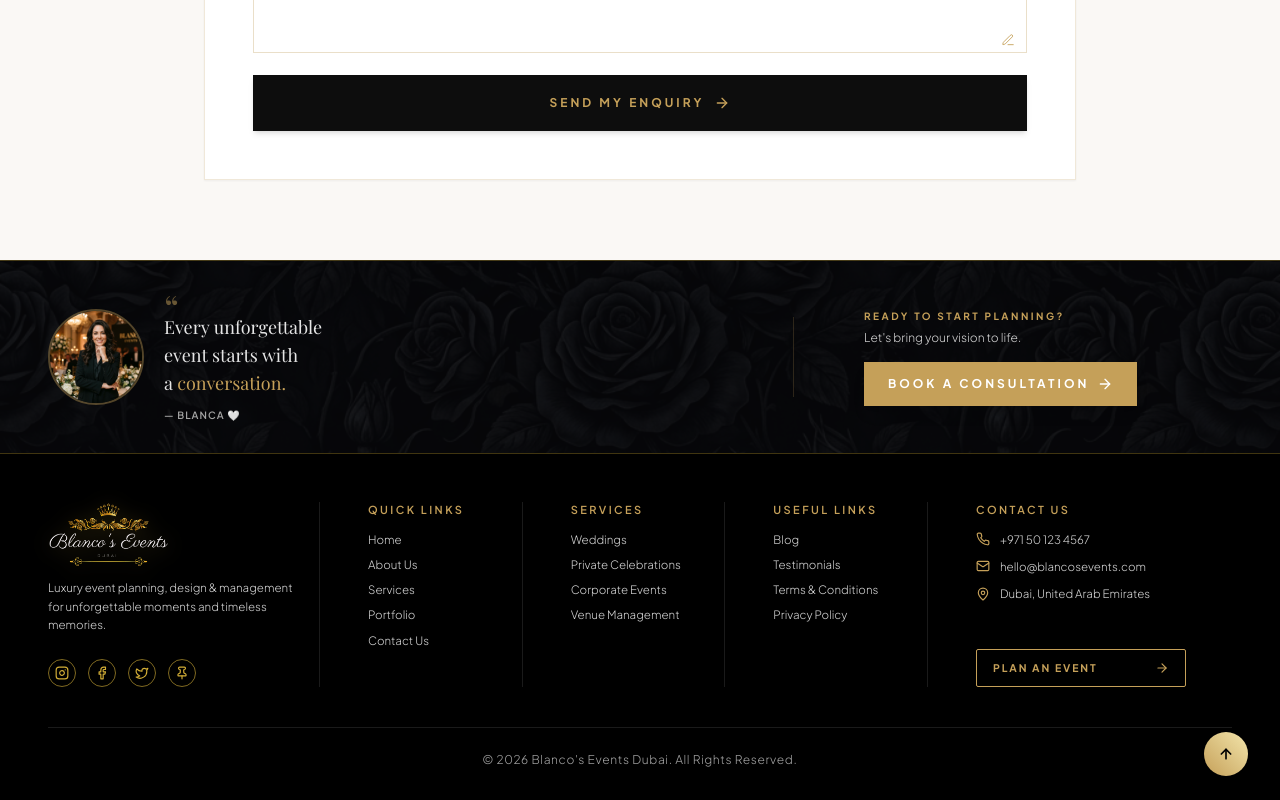
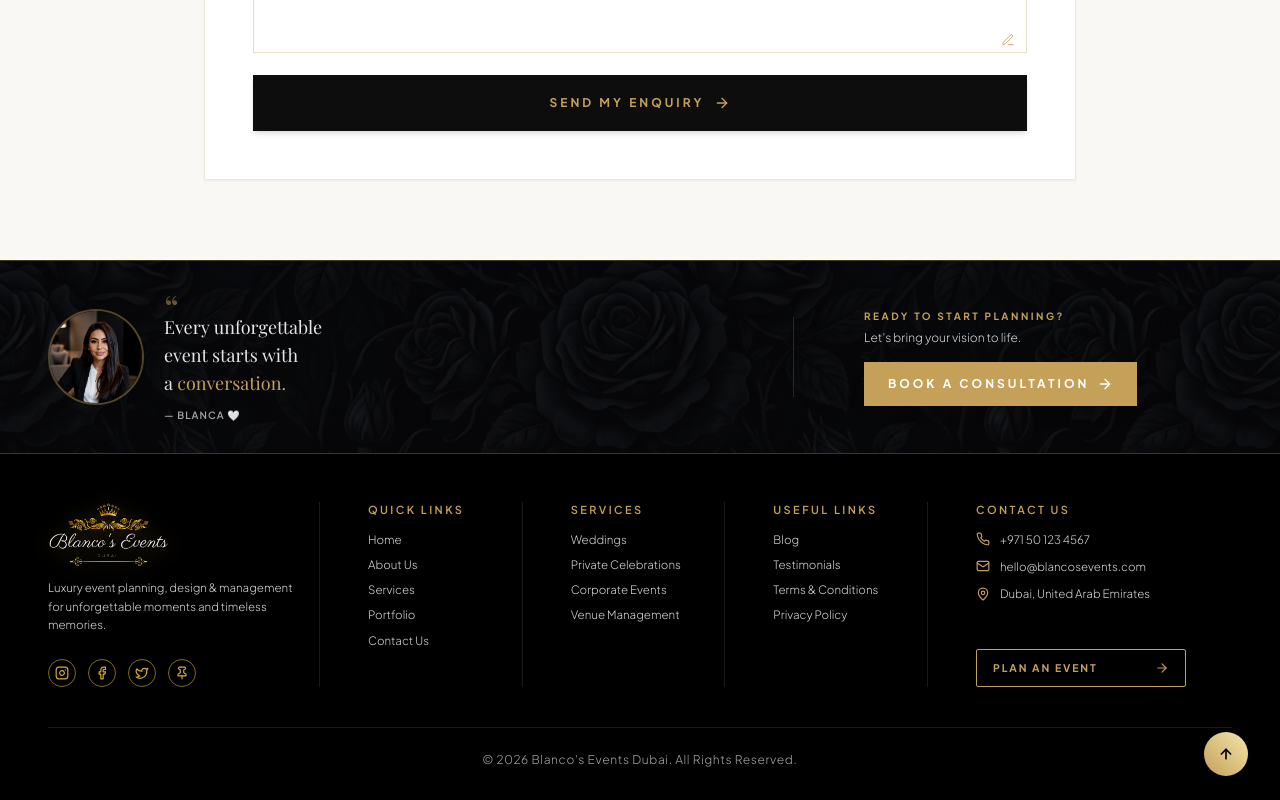
Before and after one commit to itfalcon176/blancosevents.com, a Next.js app: page /contact in a window 1280 px wide. Shown: the part 1381-2181 px from the top of the page. Built offline with nearby package versions, Linux system fonts and the light colour scheme; a web font is replaced by a local one.

Commit message:
feat: implement TestimonialsPageContent and ContactPageContent components

```diff
--- a/src/components/ContactPageContent.tsx
+++ b/src/components/ContactPageContent.tsx
@@ -389,9 +389,9 @@ export const ContactPageContent: React.FC = () => {
           <div className="lg:col-span-7 flex flex-col sm:flex-row items-center gap-5 text-center sm:text-left">
             <div className="w-24 h-24 rounded-full overflow-hidden border-2 border-[#C5A059]/40 flex-shrink-0">
               <img
-                src="/blanca-founder.png"
+                src="/blancosevents-image-home/home img2.webp"
                 alt="Blanca - Founder & Creative Director"
-                className="w-full h-full object-cover scale-105"
+                className="w-full h-full object-cover object-top"
               />
             </div>
             <div className="flex-grow">
--- a/src/components/TestimonialsPageContent.tsx
+++ b/src/components/TestimonialsPageContent.tsx
@@ -31,7 +31,7 @@ export const TestimonialsPageContent: React.FC = () => {
       quote: 'They brought our brand vision to life in the most spectacular way. The event was a huge success and we received amazing feedback from our guests.',
       image: '/portfolio-images/Corporate Events.webp',
       avatar: 'https://images.unsplash.com/photo-1494790108377-be9c29b29330?q=80&w=200&auto=format&fit=crop',
-      videoUrl: 'https://www.youtube-nocookie.com/embed/dQw4w9WgXcQ',
+      videoUrl: 'https://www.youtube-nocookisde.com/embed/dQw4w9WgXcQ2',
     },
     {
       id: 4,
```
